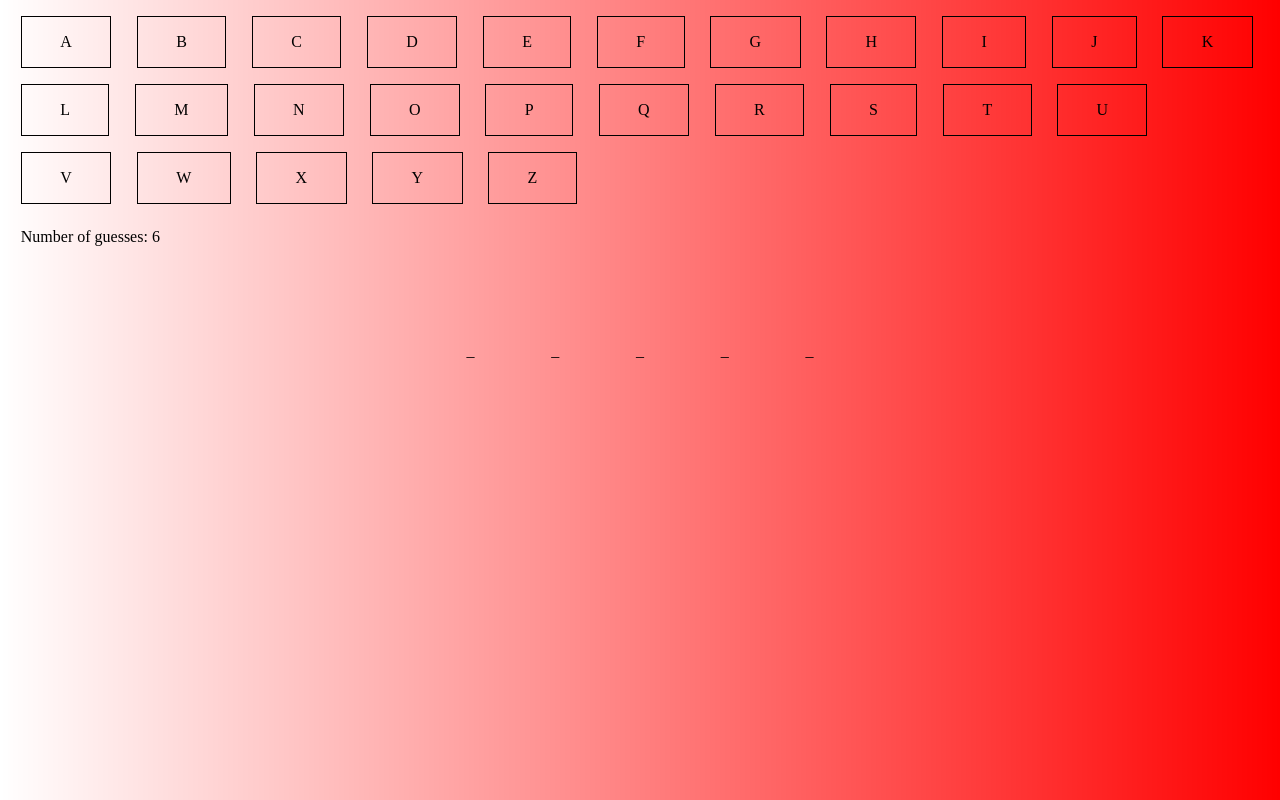
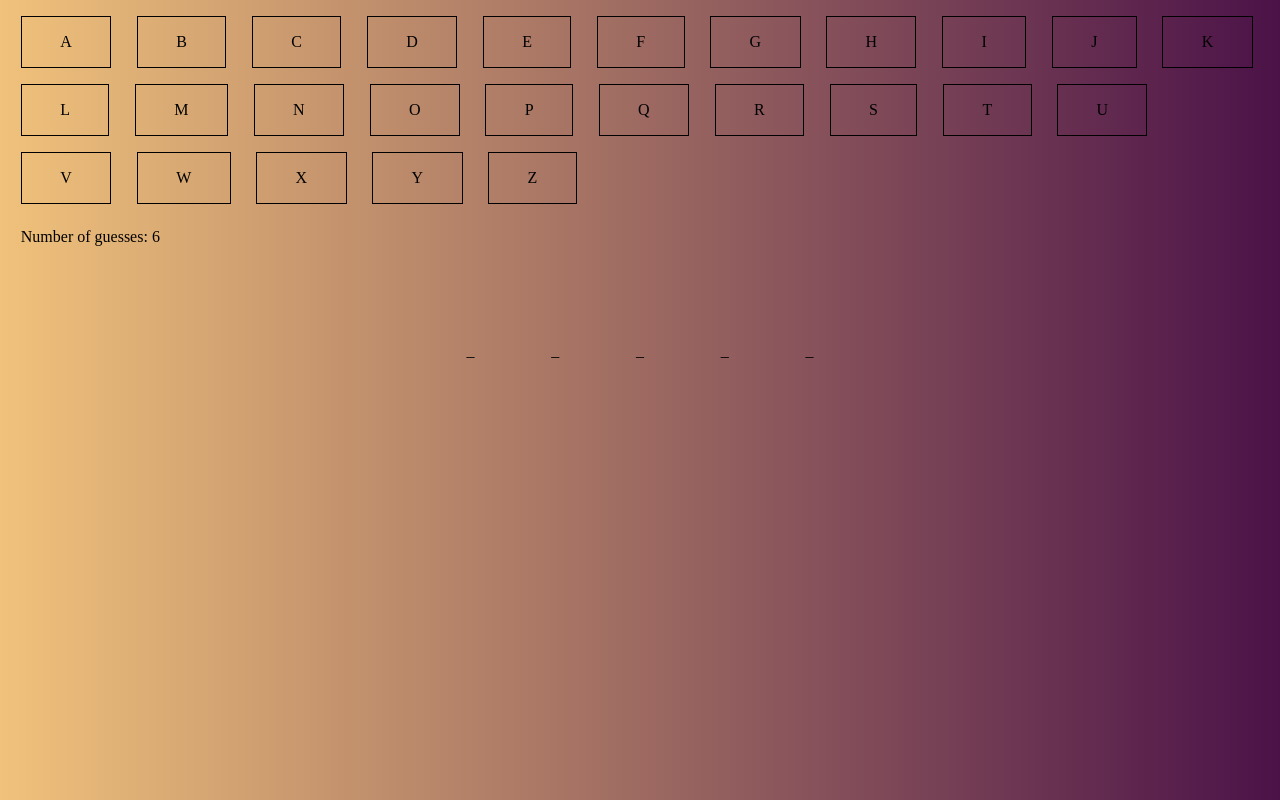
Before and after one commit to Abuzar-cpu/hangman, a plain HTML site: page index.html in a window 1280 px wide. Drawn offline with Linux system fonts and the light colour scheme.

Commit message:
changed background

```diff
--- a/assets/css/style.css
+++ b/assets/css/style.css
@@ -1,5 +1,6 @@
 body{
-    background-image: linear-gradient(to right, rgba(255,0,0,0), rgba(255,0,0,1));
+    /* background-image: linear-gradient(to right, rgba(255,0,0,0), rgba(255,0,0,1)); */
+    background: linear-gradient(to right, #f0c27b, #4b1248);
 }
 
 .container{
```
